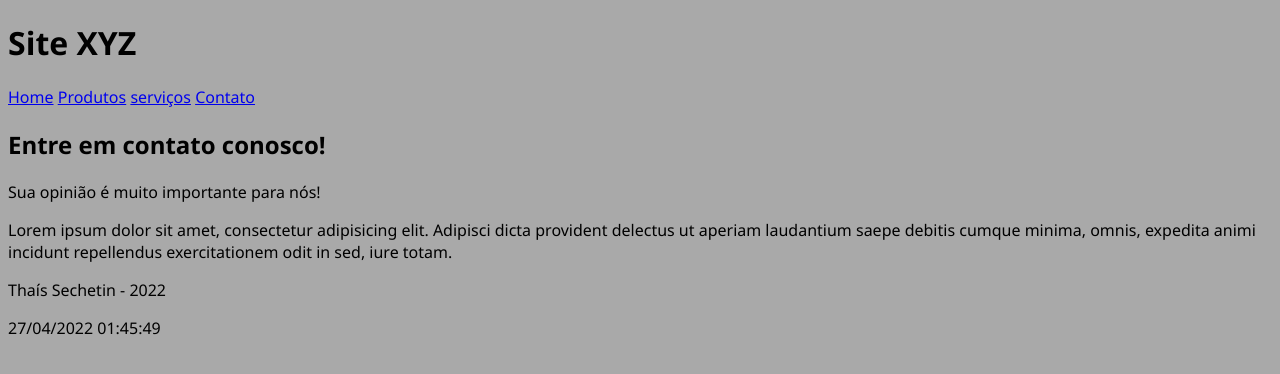
After one commit to thaissechetin/progweb-php, a PHP site: page /contato.php in a window 1280 px wide. The commit adds this page. Shown: the top 374 px of the page. Run offline with PHP 8.4, Linux system fonts and the light colour scheme.

Commit message:
exercício
exercício página de contato e data e hora no footer

```diff
--- /dev/null
+++ b/site/contato.php
@@ -0,0 +1,10 @@
+
+   <?php require "includes/cabecalho.php"?>
+
+        <h2>Entre em contato conosco!</h2>
+        <p>Sua opinião é muito importante para nós!</p>
+        <p>Lorem ipsum dolor sit amet, consectetur adipisicing elit. Adipisci dicta provident delectus ut aperiam laudantium saepe debitis cumque minima, omnis, expedita animi incidunt repellendus exercitationem odit in sed, iure totam.</p>
+
+
+
+   <?php require "includes/rodape.php" ?>
--- a/site/includes/cabecalho.php
+++ b/site/includes/cabecalho.php
@@ -15,6 +15,7 @@
             <a href="index.php">Home</a>
             <a href="produtos.php">Produtos</a>
             <a href="servicos.php">serviços</a>
+            <a href="contato.php">Contato</a>
         </nav>
     </header>
 
--- a/site/includes/rodape.php
+++ b/site/includes/rodape.php
@@ -2,6 +2,12 @@
 
 <footer>
     <p>Thaís Sechetin - 2022</p>
+
+        <?php
+        $fuso = new DateTimeZone ("america/sao_paulo");
+        $data = new datetime ("now", $fuso);
+        echo $data -> format("d/m/Y h:i:s"); ?>
+    </div>
 </footer>
 
 </body>
```
